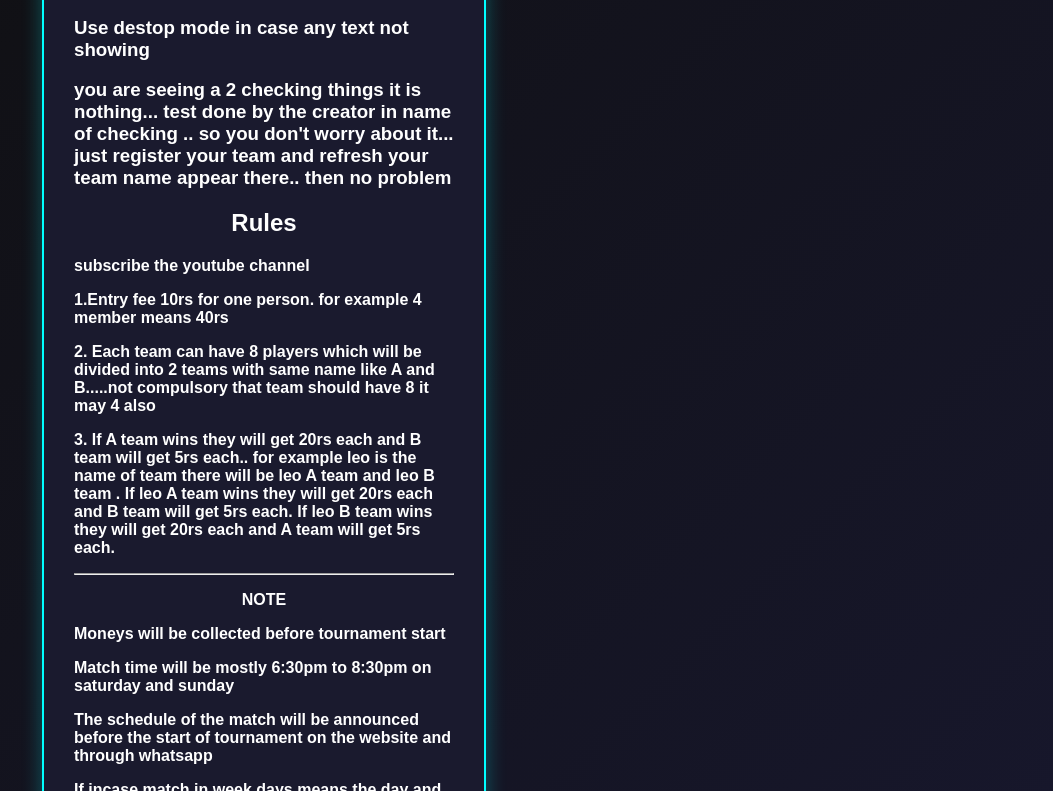
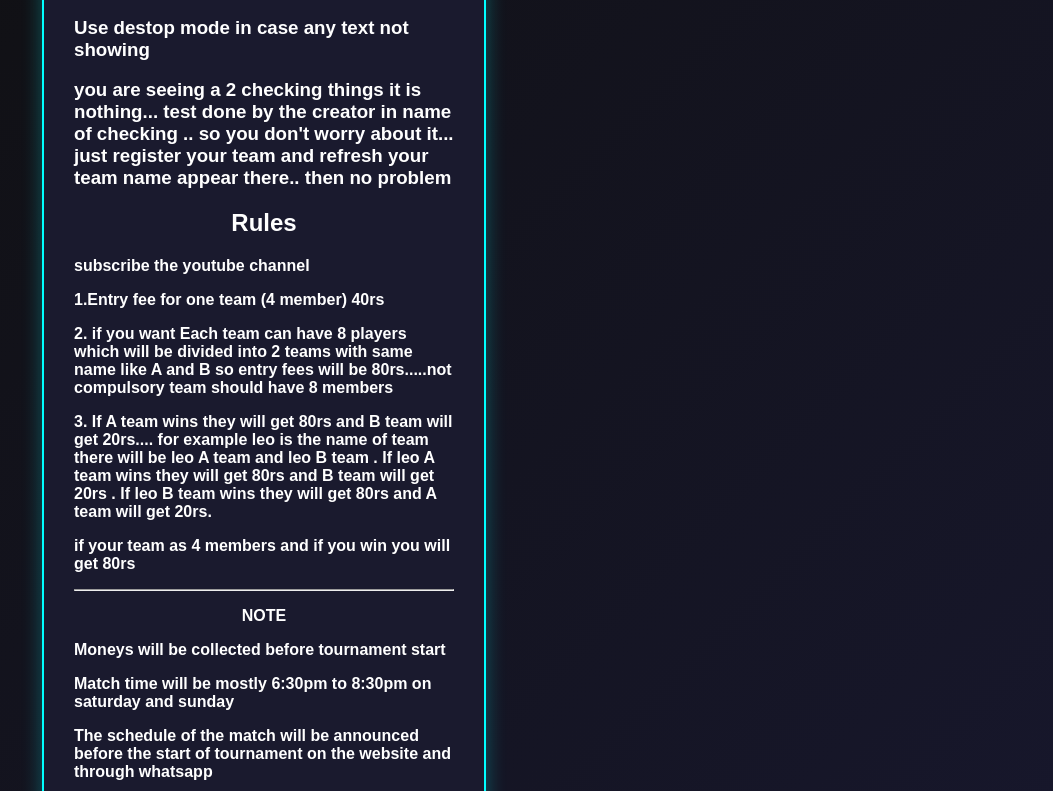
Before and after one commit to tournamentsuppor-arch/tournamentofgames, a plain HTML site: page index.html in a window 1280 px wide. Shown: the part 377-1168 px from the top of the page, without its empty margins (171-1224 px from the left). Drawn offline with Linux system fonts and the light colour scheme.

Commit message:
Update index.html

```diff
--- a/index.html
+++ b/index.html
@@ -80,10 +80,11 @@
     <h3>you are seeing a 2 checking things it is nothing... test done by the creator in name of checking .. so you don't worry about it... just register your team and refresh your team name appear there.. then no problem </h3>
 <h2>Rules</h2>
      <p><b>subscribe the youtube channel </b></p>
-     <p> <b>1.Entry fee 10rs for one person. for example 4 member means 40rs</b></p>
-     <p> <b>2. Each team can have 8 players which will be divided into 2 teams with same name like A and B.....not compulsory that team should have 8 it may 4 also</b></p>
-     <p> <b>3. If A team wins they  will get 20rs each and B team will get 5rs each.. for example leo is the name of team there will be leo A team and leo B team .  If leo A team wins they  will get 20rs each and B team will get 5rs each. If leo B team wins they  will get 20rs each and A team will get 5rs each. </b></p>
-      <hr>
+     <p> <b>1.Entry fee  for one team (4 member)  40rs</b></p>
+     <p> <b>2. if you want Each team can have 8 players which will be divided into 2 teams with same name like A and B so entry fees will be 80rs.....not compulsory team should have 8 members  </b></p>
+     <p> <b>3. If A team wins they  will get 80rs and B team will get 20rs.... for example leo is the name of team there will be leo A team and leo B team .  If leo A team wins they  will get 80rs  and B team will get 20rs . If leo B team wins they  will get 80rs and A team will get 20rs. </b></p>
+     <p><b>if your team as 4 members and if you win you will get 80rs </b></p>
+    <hr>
       <p> <center> <b> NOTE </b></center></p>
       <p> <b>Moneys will be collected before tournament start </b></p>
       <p> <b> Match time will be mostly 6:30pm to 8:30pm on saturday and sunday  </b></p>
```
